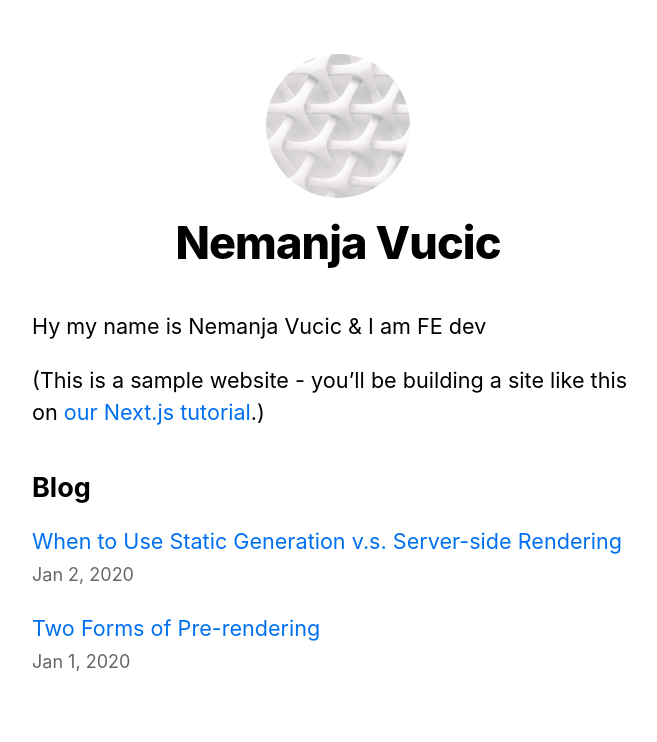
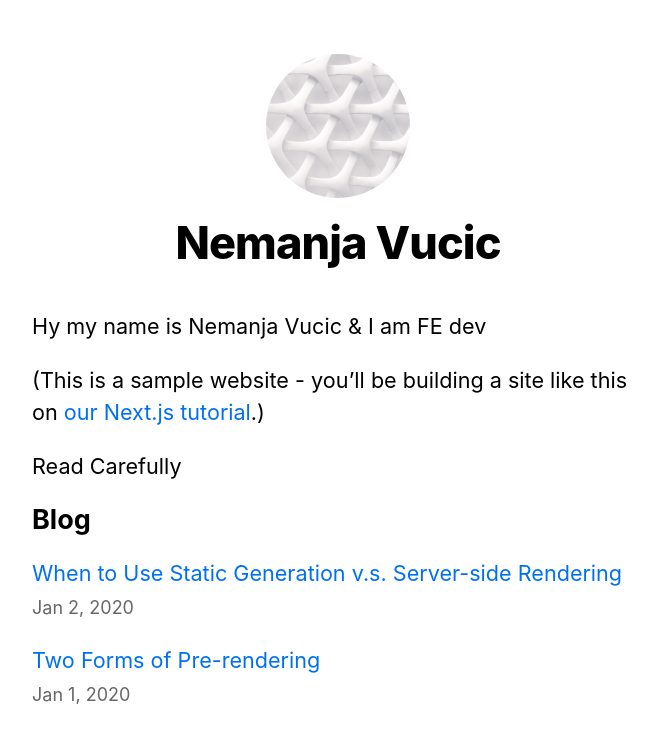
Before and after one commit to NemanjaVucic/nextjs-blog, a Next.js app: page / in a window 1280 px wide. Shown: the top 742 px of the page, without its empty margins (302-959 px from the left). Built offline with nearby package versions, Linux system fonts and the light colour scheme.

Commit message:
feat: small changes just to see deployment preview

```diff
--- a/pages/index.js
+++ b/pages/index.js
@@ -29,6 +29,7 @@ export default function Home({ allPosts }) {
           <a href="https://nextjs.org/learn">our Next.js tutorial</a>.)
         </p>
       </section>
+      <section className={utilStyles.headingMd}>Read Carefully</section>
       {/* Add this <section> tag below the existing <section> tag */}
       <section className={`${utilStyles.headingMd} ${utilStyles.padding1px}`}>
         <h2 className={utilStyles.headingLg}>Blog</h2>
```
